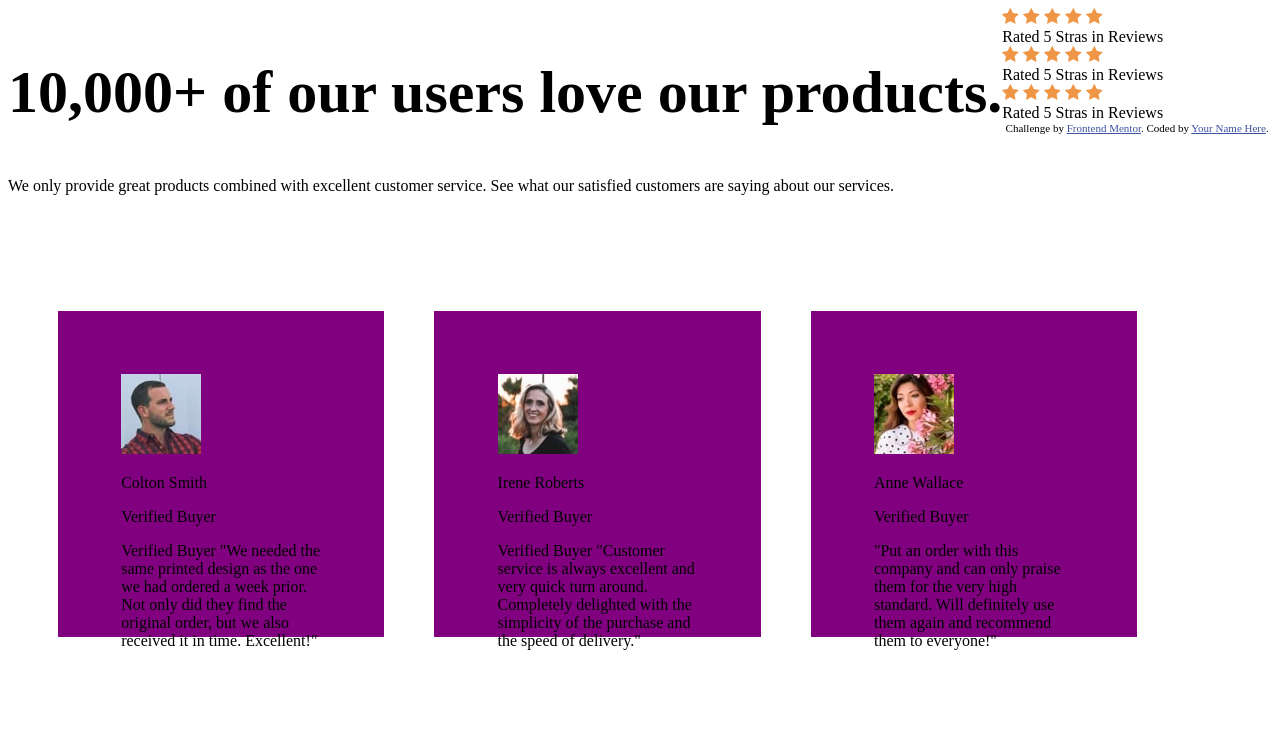
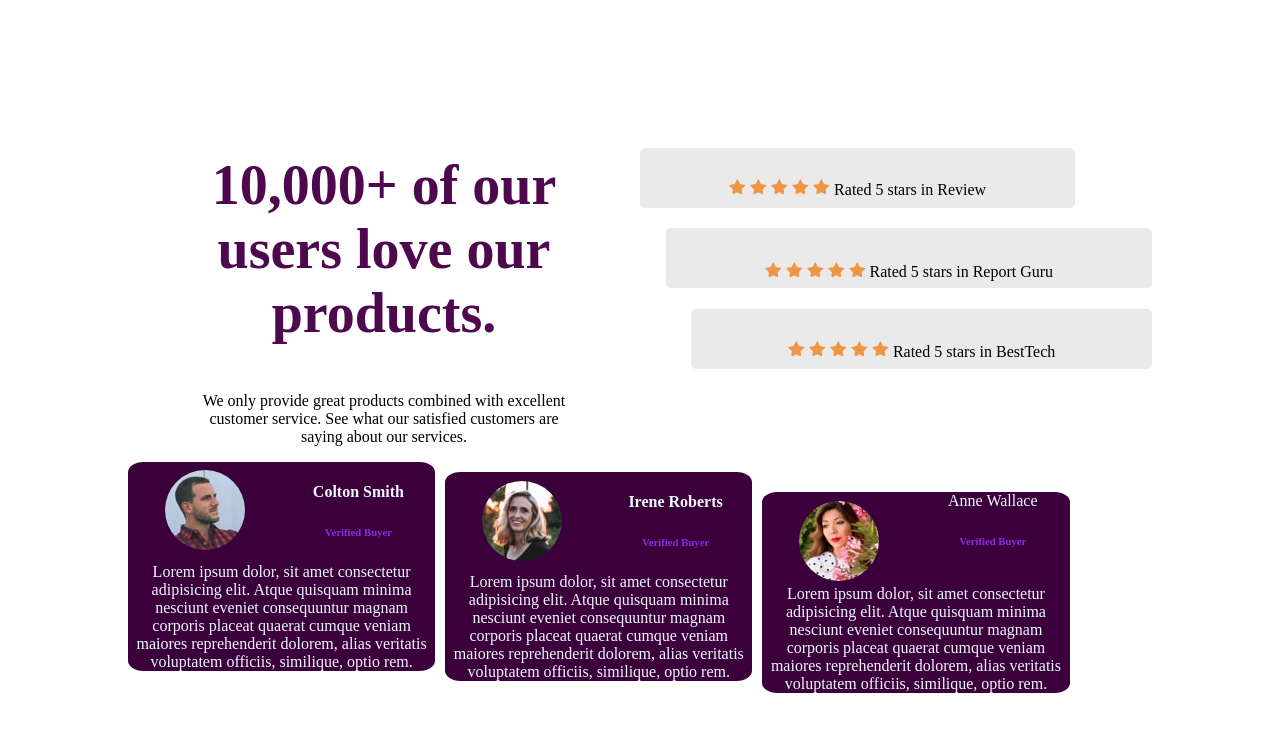
Before and after one commit to Maxon-debug/Social-Proof-Design-Challenge, a plain HTML site: page social-proof-section-master/index.html in a window 1280 px wide. Drawn offline with nearby package versions, Linux system fonts and the light colour scheme.

Commit message:
updates on file

```diff
--- a/social-proof-section-master/index.html
+++ b/social-proof-section-master/index.html
@@ -2,227 +2,196 @@
 <html lang="en">
 <head>
   <style>
-      .part1R{
+
+body {
+    margin: 0;
+    padding: 0;
+    display: flex;
+    align-items: center;
+    justify-content: center;
+    height: 100vh;
+}
+
+.main{
+    text-align: center;
+}
+
+.upperM, .lowerM {
+    overflow: hidden;
+    margin: 0 auto;
+    width: 80%;
+}
+
+.left, .right {
+    width: 50%;
     float: left;
 }
 
-      /* .toright{
-        float: right;
-      } */
-      h1{
-        font-size: 60px;
+.lower1, .lower2, .lower3 {
+    width: 30%;
+    height: 30%;
+    float: left;
+    box-sizing: border-box;
+    /* padding: 20px;  */
+    background-color:rgb(59, 0, 59); ;
+    color: aliceblue;
+    border-radius: 5%;
+    margin-right: 10px;
+}
+.lower2{
+    margin-top: 1%;
+}
+.lower3{
+    margin-top: 3%;
 
 }
-
-      /* .A{
-        background-color: purple;
-        padding: 5%;
-        margin-left: 50px;
-        height: 200px;
-        width: 200px;
-        margin-top: 100px;
-        border: 20px;
-
-      }
-      .B{
-        background-color: purple;
-        padding: 5%;
-        margin-left: 50px;
-        height: 200px;
-        width: 200px;
-        margin-top: 100px;
-        border: 100px;
-      }
-      .C{
-        background-color: purple;
-        padding: 5%;
-        margin-left: 50px;
-        height: 200px;
-        width: 200px;
-        margin-top: 100px;
-        border: 20px;
-      } */
-      .A,.B,.C{
-        float: left;
-        background-color: purple;
-        padding: 5%;
-        margin-left: 50px;
-        height: 200px;
-        width: 200px;
-        margin-top: 100px;
-        border: 20px;
+.profile {
+    overflow: hidden;
 }
 
-    </style>
-    <meta charset="UTF-8" />
-    <meta name="viewport" content="width=device-width, initial-scale=1.0" />
-    <!-- displays site properly based on user's device -->
+.img {
+    width: 50%;
+    float: left;
+    margin-top: 1px;
+}
 
-    <link
-      rel="icon"
-      type="image/png"
-      sizes="32x32"
-      href="./images/favicon-32x32.png"
-    />
+.details {
+    width: 50%;
+    float: left;
+}
+h2{
+    color: rgb(59, 0, 59);
+    font-size: 7vh;
+    color: rgb(78, 9, 78);
+}
+.rating1 {
+    background-color:rgba(230, 230, 230, 0.842) ;
+    border: 2px;
+    margin-top: 8%;
+    margin-right: 15%;
+    padding: 10px;
+}
+h6{
+    color: blueviolet;
+}
+img{
+    border-radius: 50%;
+    margin-top: 5%;
+}
+.rating2{
+    background-color:rgba(230, 230, 230, 0.842) ;
+    border: 2px;
+    margin-top: 4%;
+    margin-left: 5%;
+    max-width: 40vw;
+    padding: 10px;
+}
 
-    <title>Frontend Mentor | Social proof section</title>
+.rating3{
+    background-color:rgba(230, 230, 230, 0.842) ;
+    border: 2px;
+    margin-top: 4%;
+    margin-left: 10%;
+    text-align: center;
+    padding: 10px;
+}
 
-    <!-- Feel free to remove these styles or customise in your own stylesheet 👍 -->
-    <style>
-      .attribution {
-        font-size: 11px;
+
+.rating1, .rating2, .rating3{
+    height:5vh;
+    border-radius: 5px;
     text-align: center;
 }
-      .attribution a {
-        color: hsl(228, 45%, 44%);
-      }
+
+
   </style>
+    <meta charset="UTF-8">
+    <meta name="viewport" content="width=device-width, initial-scale=1.0">
+    <title>Document</title>
+
 </head>
 <body>
-     <section class="part1R">
-      <div class="h1">
-      <h1>10,000+  of our users love our products.</h1>
+    <div class="main">
+        <div class="upperM">
+            <div class="left">
+                <h2>10,000+ of our <br>users love our <br> products.</h2>
+                <p>We only provide great products combined with excellent <br> customer service. See what our satisfied customers are <br> saying about our services.</p>
             </div>
-    <div class="p1">
-      <p>We only provide great products combined with excellent customer service.
-        See what our satisfied customers are saying about our services.
-      </p>
-    </div>
-  </section>
-    <div class="rating">
-    <div class="Stars">
-    <div>
+            <div class="right">
+                <div class="rating1">
                     <img src="images/icon-star.svg" alt="">
                     <img src="images/icon-star.svg" alt="">
                     <img src="images/icon-star.svg" alt="">
                     <img src="images/icon-star.svg" alt="">
                     <img src="images/icon-star.svg" alt="">
-
-
-    </div>
-    <div class="caption">Rated 5 Stras in Reviews</div>
-    </div>
-    <div class="rating">
-
-    <div class="stars">
+                    Rated 5 stars in Review</div>
+                <div class="rating2">
                   <img src="images/icon-star.svg" alt="">
                   <img src="images/icon-star.svg" alt="">
                   <img src="images/icon-star.svg" alt="">
                   <img src="images/icon-star.svg" alt="">
                   <img src="images/icon-star.svg" alt="">
-
-    </div>
-    <div class="caption">Rated 5 Stras in Reviews</div>
-  </div>
-  <div class="rating">
-    <div class="stars">
+                    Rated 5 stars in Report Guru</div>
+                <div class="rating3">
                   <img src="images/icon-star.svg" alt="">
                   <img src="images/icon-star.svg" alt="">
                   <img src="images/icon-star.svg" alt="">
                   <img src="images/icon-star.svg" alt="">
                   <img src="images/icon-star.svg" alt="">
-
-    </div>
-    <div class="caption">Rated 5 Stras in Reviews</div>
+                    Rated 5 stars in BestTech</div>
             </div>
         </div>
-<div class="down">
-  <div class="A">
-
-      <div>
-        <img src="images/image-colton.jpg" alt="">
-        <p>
-          Colton Smith
-        </p>
-        <p>
-          Verified Buyer
-        </p>
+        <div class="lowerM">
+            <div class="lower1">
+                <div class="profile">
+                    <div class="img">
+                    <img src="./images/image-colton.jpg" alt="nopic"/>
                     </div>
-      <div>
-      <p>
-        Verified Buyer
-    "We needed the same printed design as the one we had ordered a week prior.
-    Not only did they find the original order, but we also received it in time.
-    Excellent!"
-      </p>
-
+                    <div class="details">
+                        <h4>Colton Smith</h4>
+                        <h6>Verified Buyer</h6>
                     </div>
                 </div>
-  <div class="B">
-      <div>
-          <img src="images/image-irene.jpg" alt="">
-        <p>
-          Irene Roberts
-
-        </p>
-        <p>
-          Verified Buyer
-        </p>
+                <div class="text">
+                  Lorem ipsum dolor, sit amet consectetur adipisicing elit. Atque quisquam minima nesciunt eveniet consequuntur magnam corporis placeat quaerat cumque veniam maiores reprehenderit dolorem, alias veritatis voluptatem officiis, similique, optio rem.
                 </div>
-      <div>
-      <p>
-        Verified Buyer
-        "Customer service is always excellent and very quick turn around. Completely
-        delighted with the simplicity of the purchase and the speed of delivery."
-
-      </p>
+            </div>
+            <div class="lower2">
+                <div class="profile">
+                    <div class="img">
+                        <img src="./images/image-irene.jpg" alt="nopic"/>
+                    </div>
+                    <div class="details">
+                        <h4>Irene Roberts</h4>
+                        <h6>Verified Buyer</h6>
+                    </div>
+                </div>
+                <div class="text">
+                  Lorem ipsum dolor, sit amet consectetur adipisicing elit. Atque quisquam minima nesciunt eveniet consequuntur magnam corporis placeat quaerat cumque veniam maiores reprehenderit dolorem, alias veritatis voluptatem officiis, similique, optio rem.
+                </div>
+            </div>
+            <div class="lower3">
+                <div class="profile">
+                    <div class="img">
+                        <img src="./images/image-anne.jpg" alt="nopic"/>
+                    </div>
+                    <div class="details">
+                        <h>Anne Wallace</h6>
+                        <h6>Verified Buyer</h6>
+                    </div>
+                </div>
+                <div class="text">
+                  Lorem ipsum dolor, sit amet consectetur adipisicing elit. Atque quisquam minima nesciunt eveniet consequuntur magnam corporis placeat quaerat cumque veniam maiores reprehenderit dolorem, alias veritatis voluptatem officiis, similique, optio rem.
+                </div>
+            </div>
 
         </div>
 
-  </div>
-  <div class="C">
 
-      <div>
-        <img src="images/image-anne.jpg" alt="">
-        <p>
-          Anne Wallace
-        </p>
-        <p>
-          Verified Buyer
-        </p>
-      </div>
-      <div>
-      <p>
-        "Put an order with this company and can only praise them for the very high
-        standard. Will definitely use them again and recommend them to everyone!"
-
-      </p>
-    </div>
 
     </div>
-</div>
+    <script type="module" src="https://unpkg.com/ionicons@7.1.0/dist/ionicons/ionicons.esm.js"></script>
+<script nomodule src="https://unpkg.com/ionicons@7.1.0/dist/ionicons/ionicons.js"></script>
 
-<!--
-    10,000+ of our users love our products.
-
-    We only provide great products combined with excellent customer service.
-    See what our satisfied customers are saying about our services.
-
-    Rated 5 Stars in Reviews
-    Rated 5 Stars in Report Guru
-    Rated 5 Stars in BestTech
-
-    Colton Smith
-    Verified Buyer
-    "We needed the same printed design as the one we had ordered a week prior.
-    Not only did they find the original order, but we also received it in time.
-    Excellent!"
-
-    Irene Roberts
-    Verified Buyer
-    "Customer service is always excellent and very quick turn around. Completely
-    delighted with the simplicity of the purchase and the speed of delivery."
-
-    Anne Wallace
-    Verified Buyer
-    "Put an order with this company and can only praise them for the very high
-    standard. Will definitely use them again and recommend them to everyone!" -->
-
-    <div class="attribution">
-      Challenge by
-      <a href="https://www.frontendmentor.io?ref=challenge" target="_blank"
-        >Frontend Mentor</a
-      >. Coded by <a href="#">Your Name Here</a>.
-    </div>
 </body>
 </html>
```
Lines whose indentation alone changed are shown as unchanged.
